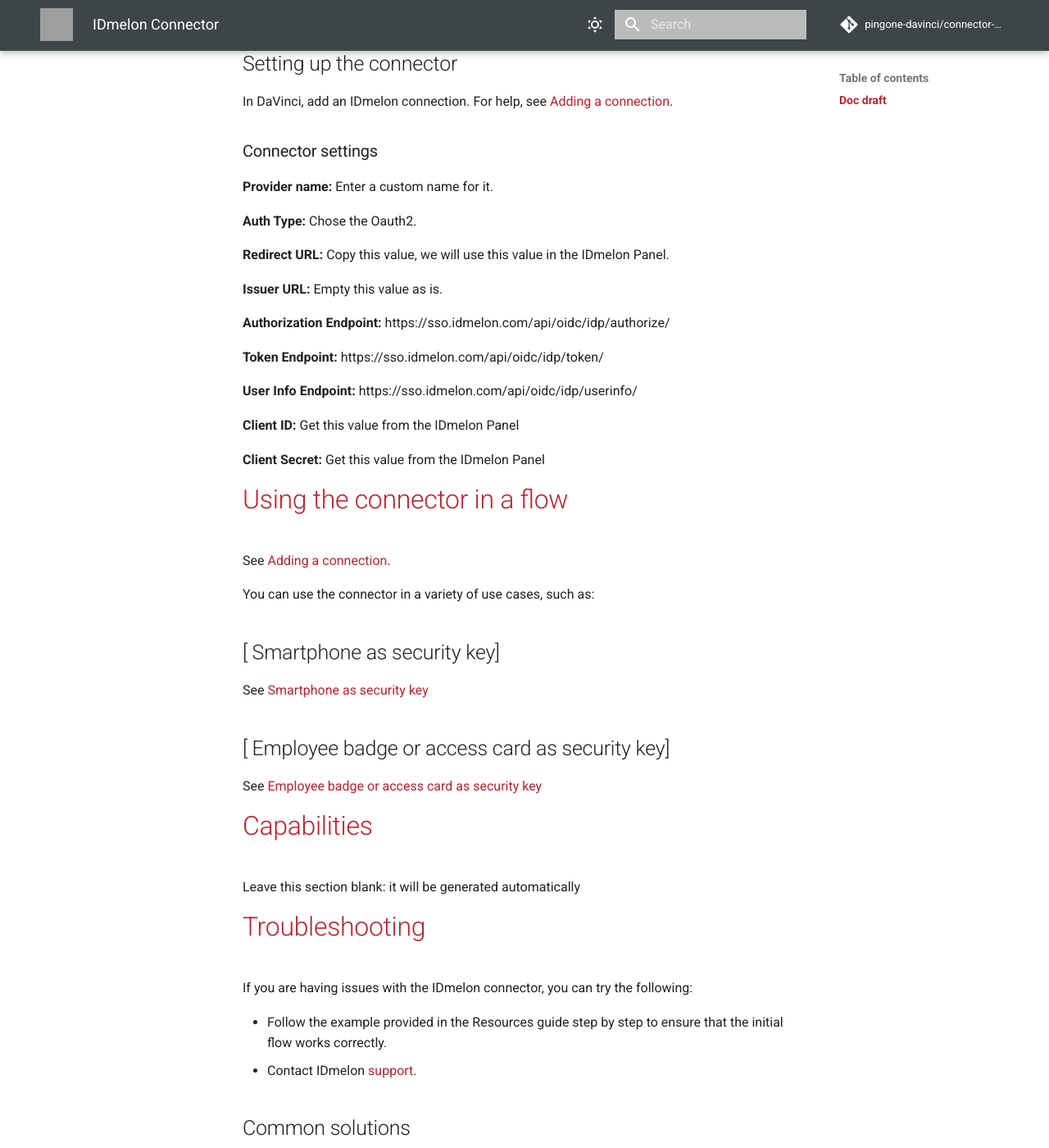
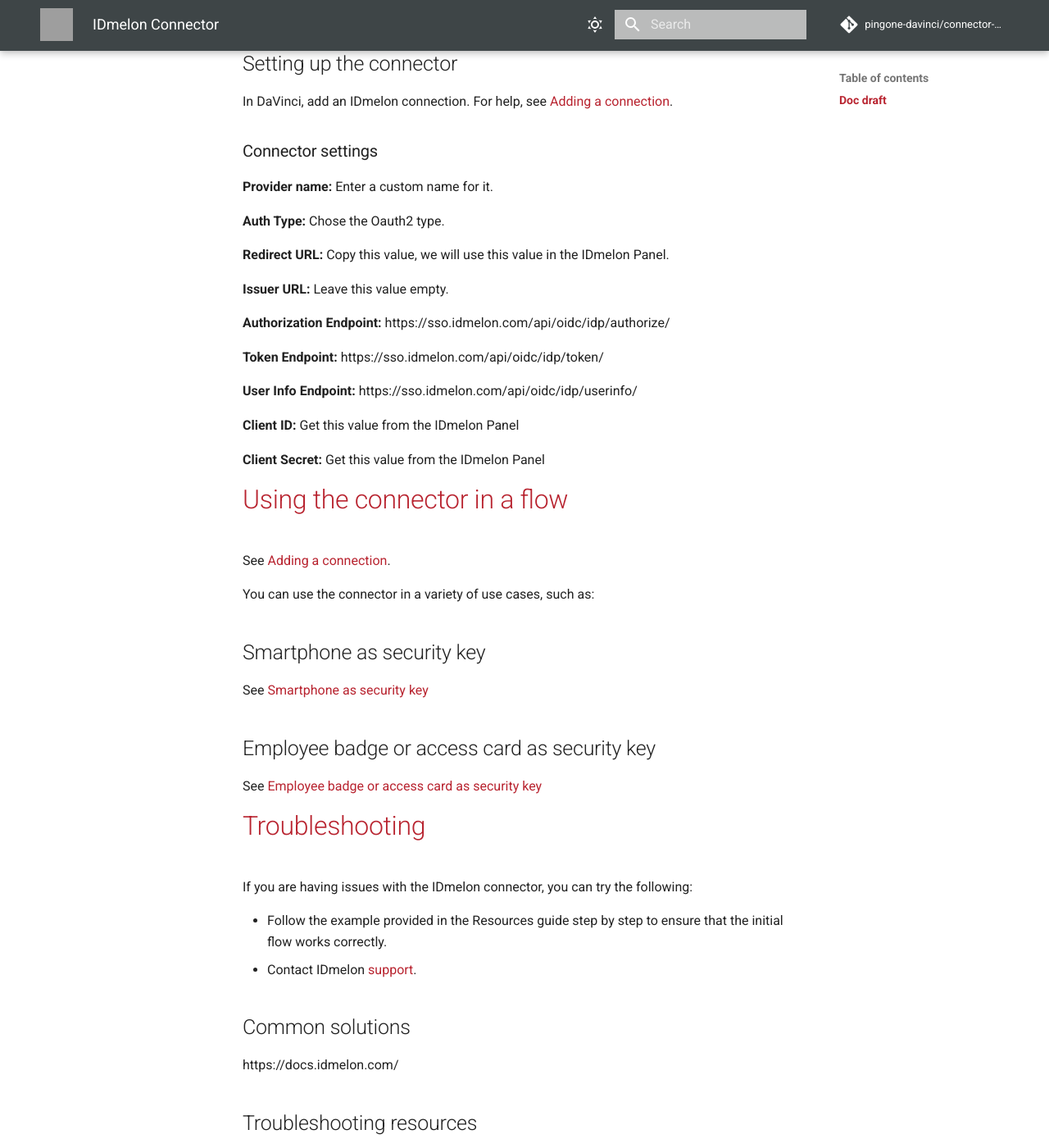
Before and after one commit to pingone-davinci/documentation, an MkDocs documentation site: the page built from docs/idmelon/README.md, in a window 1280 px wide and 1400 px high, scrolled down 1159 px. Shown: the whole window at 82% size. Built offline with MkDocs 1.6.1 and Material for MkDocs 9.7.7, drawn with Linux system fonts in a browser that asks for light colours; comment, search, counter and statistics services are not loaded; grey boxes are pictures that could not be loaded.

Commit message:
Update README.md

```diff
--- a/docs/idmelon/README.md
+++ b/docs/idmelon/README.md
@@ -46,13 +46,13 @@
 Enter a custom name for it.
 
 **Auth Type:**
-Chose the Oauth2.
+Chose the Oauth2 type.
 
 **Redirect URL:**
 Copy this value, we will use this value in the IDmelon Panel.
 
 **Issuer URL:**
-Empty this value as is.
+Leave this value empty.
 
 **Authorization Endpoint:**
 https://sso.idmelon.com/api/oidc/idp/authorize/
@@ -78,20 +78,16 @@
 You can use the connector in a variety of use cases, such as:
 
 
-## [ Smartphone as security key]
+## Smartphone as security key
 
 See [Smartphone as security key](https://docs.idmelon.com/docs/for_administrators/introduction/idmelon_passwordless_orchestration_platform/offering_managed_security_keys/#smartphone-as-security-key)
 
 
 
-## [ Employee badge or access card as security key]
+## Employee badge or access card as security key
 
 See [Employee badge or access card as security key](https://docs.idmelon.com/docs/for_administrators/introduction/idmelon_passwordless_orchestration_platform/offering_managed_security_keys/#employee-badge-or-access-card-as-security-key)
 
-
-# Capabilities
-
-Leave this section blank: it will be generated automatically
 
 
 # Troubleshooting
```
